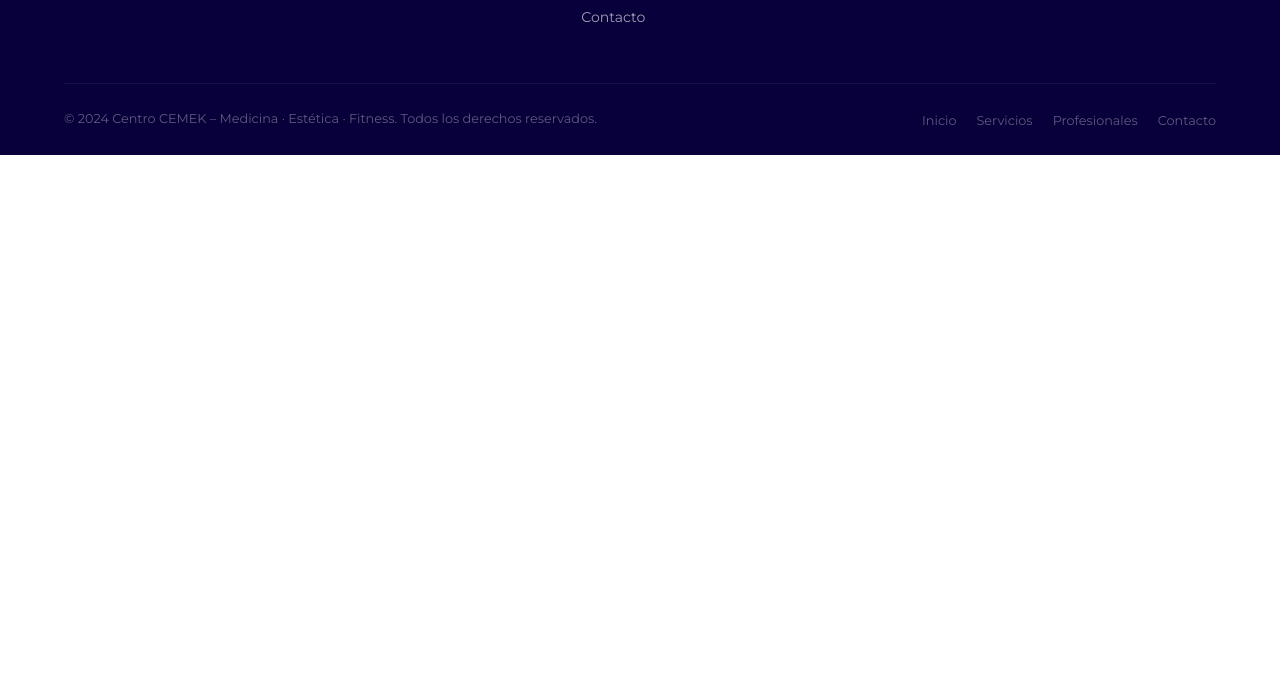
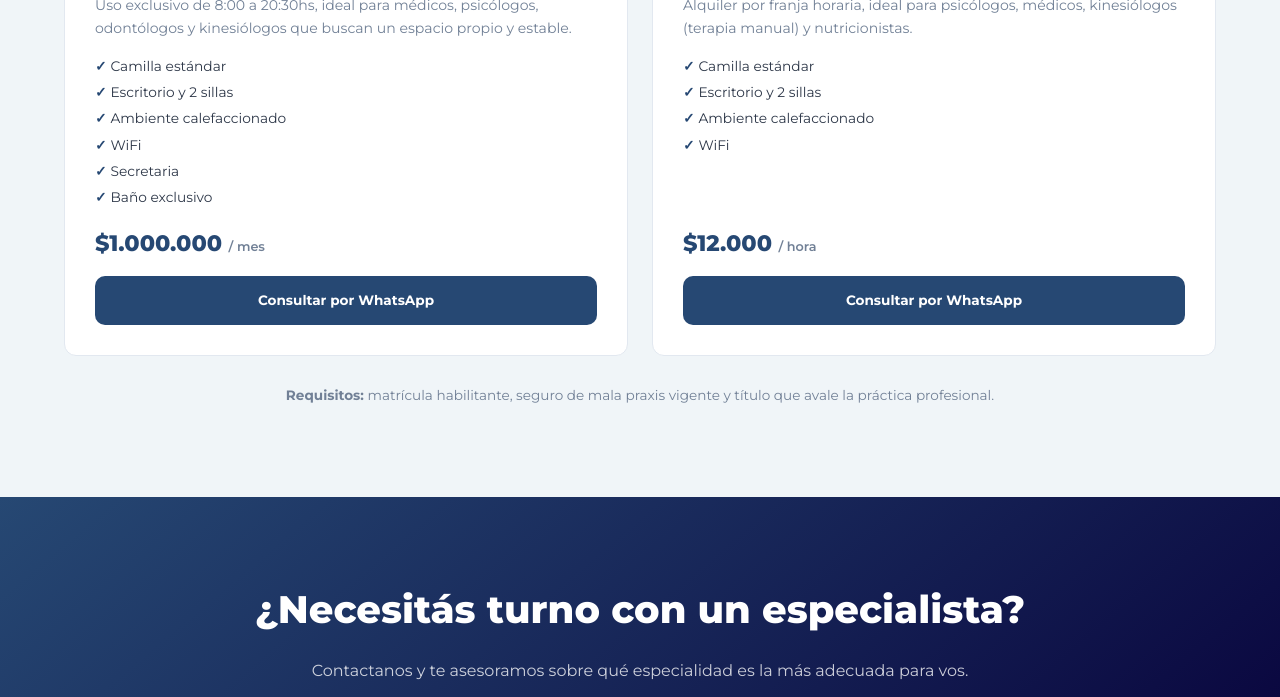
Before and after one commit to Francisseval/web-Clinica-Cemek, a plain HTML site: page servicios.html in a window 1280 px wide. Shown: the part 3994-4691 px from the top of the page. Before the commit the page ends 4149 px from the top, so only its background shows below. Drawn offline with Linux system fonts and the light colour scheme.

Commit message:
Add consultorio rental section and swap gallery images with invasive treatment text

```diff
--- a/servicios.html
+++ b/servicios.html
@@ -140,6 +140,20 @@
     .service-item-content p { font-size: 0.84rem; color: var(--muted); line-height: 1.5; }
 
     .category-section.alt .service-item { background: white; }
+
+    /* ALQUILER DE CONSULTORIOS */
+    .rent-grid { display: grid; grid-template-columns: repeat(auto-fit, minmax(300px, 1fr)); gap: 24px; margin-top: 8px; }
+    .rent-card { background: white; border: 1px solid #e2e8f0; border-radius: var(--radius); padding: 30px; display: flex; flex-direction: column; gap: 14px; transition: var(--transition); }
+    .rent-card:hover { border-color: var(--primary); box-shadow: var(--shadow); transform: translateY(-2px); }
+    .rent-card h4 { font-size: 1.15rem; font-weight: 800; color: var(--dark); }
+    .rent-card > p { font-size: 0.88rem; color: var(--muted); line-height: 1.6; }
+    .rent-features { list-style: none; font-size: 0.86rem; color: var(--text); line-height: 1.9; }
+    .rent-features li::before { content: "✓ "; color: var(--primary); font-weight: 700; }
+    .rent-price { font-size: 1.4rem; font-weight: 800; color: var(--primary); margin-top: auto; }
+    .rent-price span { font-size: 0.8rem; font-weight: 600; color: var(--muted); }
+    .rent-btn { display: inline-flex; align-items: center; justify-content: center; gap: 8px; background: var(--primary); color: white; padding: 13px 22px; border-radius: 10px; font-weight: 700; font-size: 0.85rem; text-decoration: none; transition: var(--transition); }
+    .rent-btn:hover { background: var(--primary-dark); transform: translateY(-2px); }
+    .rent-requisitos { font-size: 0.85rem; color: var(--muted); margin-top: 28px; text-align: center; }
 
     /* GALLERY ROW */
     .gallery-row { display: grid; grid-template-columns: repeat(3, 1fr); gap: 14px; margin-top: 60px; }
@@ -405,6 +419,53 @@
     </div>
   </section>
 
+  <!-- ALQUILER DE CONSULTORIOS -->
+  <section class="category-section">
+    <div class="container">
+      <div class="category-header">
+        <div class="category-icon">🏢</div>
+        <div>
+          <h2>Alquiler de Consultorios</h2>
+          <p>Espacios profesionales equipados en Paraguay 1423, Rosario, para el desarrollo de tu práctica particular.</p>
+        </div>
+      </div>
+
+      <img src="assets/gallery/cemek-equipo-profesionales.jpg" alt="Consultorios en alquiler – Centro CEMEK Rosario" loading="lazy" style="width:100%; border-radius:var(--radius); margin-bottom:36px; max-height:280px; object-fit:cover;">
+
+      <div class="rent-grid">
+        <div class="rent-card">
+          <h4>Consultorio Exclusivo</h4>
+          <p>Uso exclusivo de 8:00 a 20:30hs, ideal para médicos, psicólogos, odontólogos y kinesiólogos que buscan un espacio propio y estable.</p>
+          <ul class="rent-features">
+            <li>Camilla estándar</li>
+            <li>Escritorio y 2 sillas</li>
+            <li>Ambiente calefaccionado</li>
+            <li>WiFi</li>
+            <li>Secretaria</li>
+            <li>Baño exclusivo</li>
+          </ul>
+          <div class="rent-price">$1.000.000 <span>/ mes</span></div>
+          <a href="https://wa.me/5493413211187?text=Hola!%20Me%20interesa%20el%20Consultorio%20Exclusivo%20en%20alquiler%20en%20Centro%20CEMEK.%20%C2%BFMe%20pod%C3%A9s%20brindar%20m%C3%A1s%20informaci%C3%B3n%3F" target="_blank" rel="noopener noreferrer" class="rent-btn">Consultar por WhatsApp</a>
+        </div>
+
+        <div class="rent-card">
+          <h4>Consultorio por Hora</h4>
+          <p>Alquiler por franja horaria, ideal para psicólogos, médicos, kinesiólogos (terapia manual) y nutricionistas.</p>
+          <ul class="rent-features">
+            <li>Camilla estándar</li>
+            <li>Escritorio y 2 sillas</li>
+            <li>Ambiente calefaccionado</li>
+            <li>WiFi</li>
+          </ul>
+          <div class="rent-price">$12.000 <span>/ hora</span></div>
+          <a href="https://wa.me/5493413211187?text=Hola!%20Me%20interesa%20alquilar%20un%20consultorio%20por%20hora%20en%20Centro%20CEMEK.%20%C2%BFMe%20pod%C3%A9s%20brindar%20m%C3%A1s%20informaci%C3%B3n%3F" target="_blank" rel="noopener noreferrer" class="rent-btn">Consultar por WhatsApp</a>
+        </div>
+      </div>
+
+      <p class="rent-requisitos"><strong>Requisitos:</strong> matrícula habilitante, seguro de mala praxis vigente y título que avale la práctica profesional.</p>
+    </div>
+  </section>
+
 
   <!-- CTA -->
   <section class="cta-strip">
```
Also changed, not shown: index.html (+2 -2 lines).
